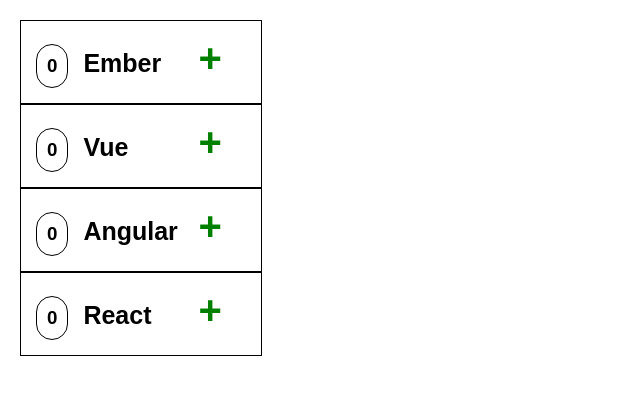
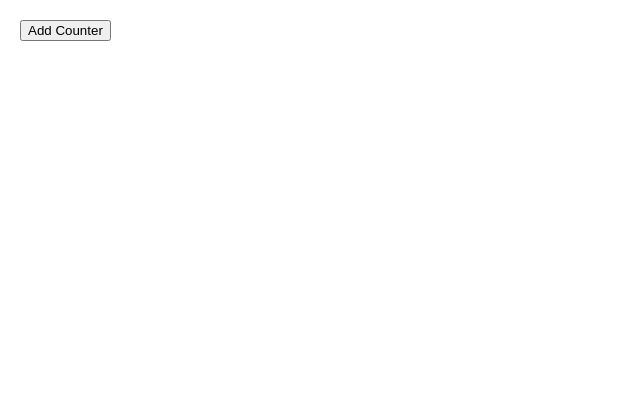
Before and after one commit to bcm820/cd-react, a React (Create React App) app: page / in a window 1280 px wide. Shown: the top 394 px of the page, without its empty margins (0-640 px from the left). Built offline with nearby package versions, Linux system fonts and the light colour scheme.

Commit message:
flexWrapped counters

```diff
--- /dev/null
+++ b/src/dojo/04-counters.js
@@ -0,0 +1,58 @@
+import React from 'react'
+
+class Counters extends React.Component {
+
+  state = {
+    counters: []
+  }
+
+  add = () => {
+    let {counters} = this.state
+    counters.push(0)
+    this.setState({counters})
+  }
+
+  update = event => {
+    let {counters} = this.state
+    let {id} = event.target
+    id = id.split("-")
+    if (id[0] === 'i') counters[id[1]]++
+    else if (counters[id[1]] > 0) counters[id[1]]--
+    this.setState({counters})
+  }
+
+  Updater = props => {
+    return React.createElement('button', {
+      onClick: this.update,
+      id: props.id
+    }, props.title)
+  }
+
+  Counter = props => {
+    return React.createElement('div', {style: {
+        border: '1px solid black',
+        margin: 10,
+        padding: 10,
+        width: 150,
+        textAlign: 'center'
+      }},
+      React.createElement('h1', null, props.count),
+      React.createElement(this.Updater, {id: "i-" + props.id, title: 'Increment'}),
+      React.createElement(this.Updater, {id: "d-" + props.id, title: 'Decrement'}),
+    )
+  }
+
+  render() {
+    return React.createElement('div', null,
+      React.createElement('button', {onClick: this.add}, 'Add Counter'),
+      React.createElement('div', {style: {display: 'flex', flexWrap: 'wrap'}},
+        this.state.counters.map((n, i) => {
+          return React.createElement(this.Counter, {count: n, id: i, key: i})
+        })
+      )
+    )
+  }
+
+}
+
+export default Counters
--- a/src/index.js
+++ b/src/index.js
@@ -6,11 +6,13 @@
 // import App from './App';
 // import HelloDojo from './dojo/01-helloDojo'
 // import CheckerBoard from './dojo/02-checkerboard'
-import VotingApp from './dojo/03-votingApp'
+// import VotingApp from './dojo/03-votingApp'
+import Counters from './dojo/04-counters'
 
 // ReactDOM.render(<App/>, document.getElementById('root'));
 // ReactDOM.render(<HelloDojo/>, document.getElementById('root'))
 // ReactDOM.render(<CheckerBoard/>, document.getElementById('root'))
-ReactDOM.render(<VotingApp/>, document.getElementById('root'))
+// ReactDOM.render(<VotingApp/>, document.getElementById('root'))
+ReactDOM.render(<Counters/>, document.getElementById('root'))
 
 registerServiceWorker();
```
